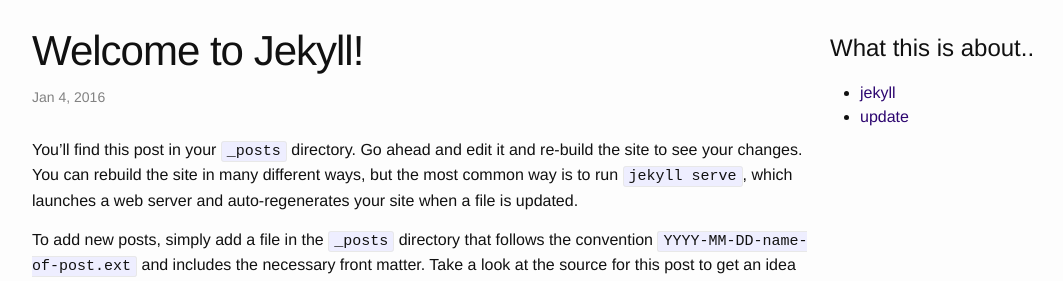
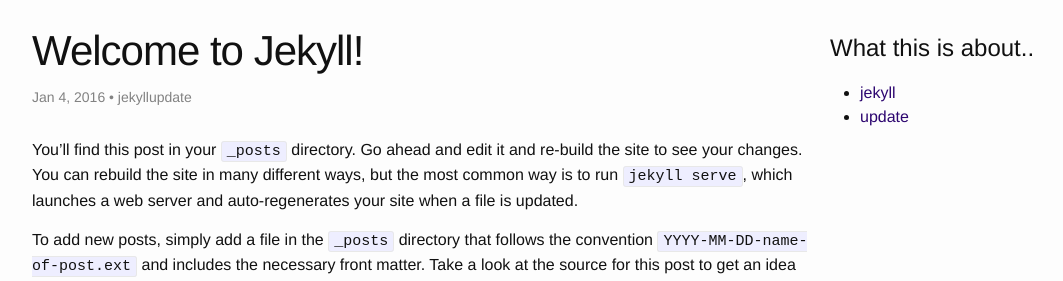
Before and after one commit to rlynjb/wandrr, a Jekyll site: the page built from _posts/2016-01-04-welcome-to-jekyll.markdown, in a window 1280 px wide. Shown: the part 131-412 px from the top of the page, without its empty margins (38-1101 px from the left). Built offline with Jekyll 4.4.1, drawn with Linux system fonts in a browser that asks for light colours.

Commit message:
use tags instead of category

```diff
--- a/_layouts/default.html
+++ b/_layouts/default.html
@@ -16,9 +16,9 @@
         <div class="col-right">
           <h2>What this is about..</h2>
           <ul>
-          {% for post in site.categories %}
+          {% for tags in site.tags %}
             <li>
-              <a href="{{ post.url }}">{{ post | first }}</a>
+              <a href="">{{ tags | first }}</a>
             </li>
           {% endfor %}
           </ul>
--- a/_layouts/post.html
+++ b/_layouts/post.html
@@ -5,7 +5,11 @@
 
   <header class="post-header">
     <h1 class="post-title">{{ page.title }}</h1>
-    <p class="post-meta">{{ page.date | date: "%b %-d, %Y" }}{% if page.author %} • {{ page.author }}{% endif %}{% if page.meta %} • {{ page.meta }}{% endif %}</p>
+    <p class="post-meta">
+      {{ page.date | date: "%b %-d, %Y" }}
+      {% if page.author %} • {{ page.author }}{% endif %}
+      {% if page.tags %} • {{ page.tags }}{% endif %}
+    </p>
   </header>
 
   <article class="post-content">
--- a/_posts/2016-01-04-welcome-to-jekyll.markdown
+++ b/_posts/2016-01-04-welcome-to-jekyll.markdown
@@ -2,7 +2,7 @@
 layout: post
 title:  "Welcome to Jekyll!"
 date:   2016-01-04 10:47:13
-categories: jekyll update
+tags: jekyll update
 ---
 You’ll find this post in your `_posts` directory. Go ahead and edit it and re-build the site to see your changes. You can rebuild the site in many different ways, but the most common way is to run `jekyll serve`, which launches a web server and auto-regenerates your site when a file is updated.
 
```
Also changed, not shown: 4 other files.
